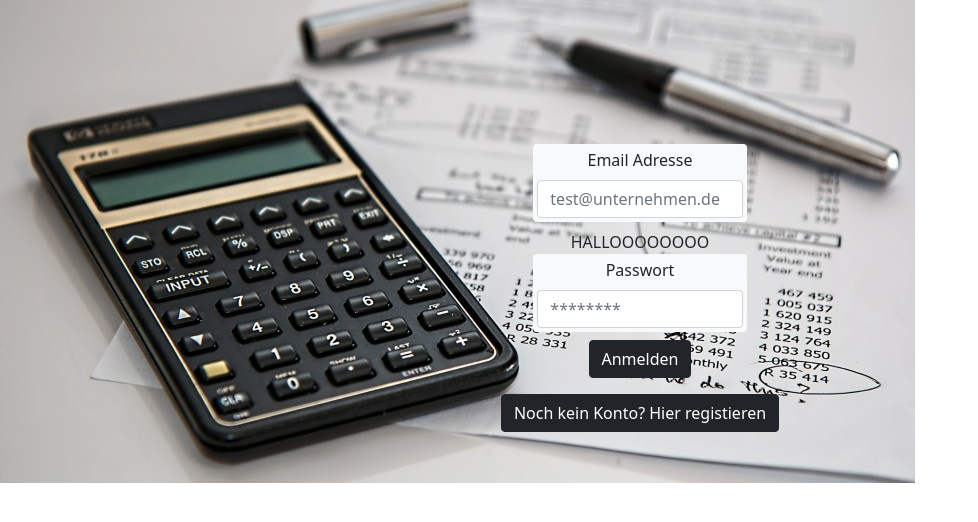
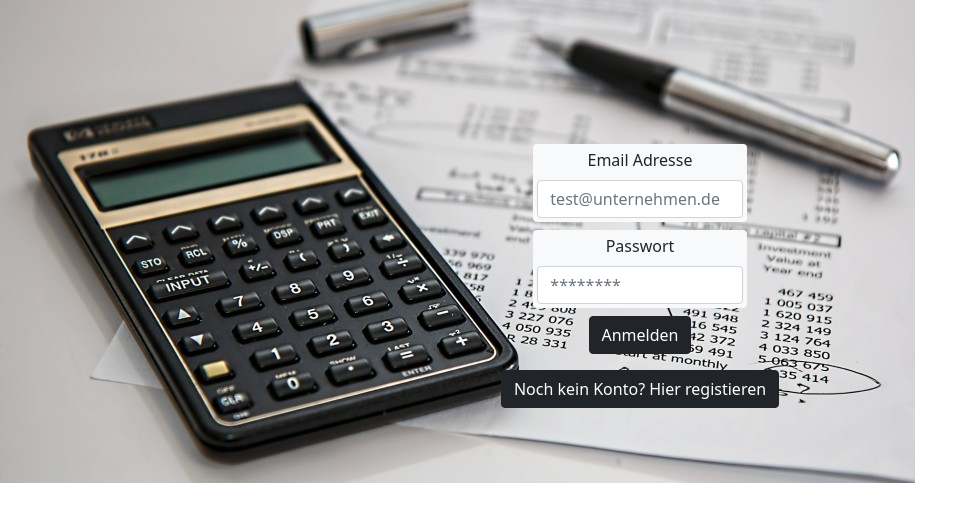
Before and after one commit to FevziG66/Wahlprojekt, a Django app: page /login/ in a window 1280 px wide. Shown: the part 56-578 px from the top of the page, without its empty margins (0-978 px from the left). Run offline with Django 3.2, Linux system fonts and the light colour scheme; some libraries are stand-ins or nearby versions.

Commit message:
Hallo wieder weg

```diff
--- a/start/templates/start/login.html
+++ b/start/templates/start/login.html
@@ -9,7 +9,6 @@
           <label class="form-label">Email Adresse</label>
           <input type="email" class="form-control" placeholder="test@unternehmen.de">
         </div>
-  HALLOOOOOOOO
       <div class="col-2 shadow-none p-1 mb-2 bg-light rounded">
         <label class="form-label">Passwort</label>
         <input type="password" class="form-control" placeholder="********">
```
